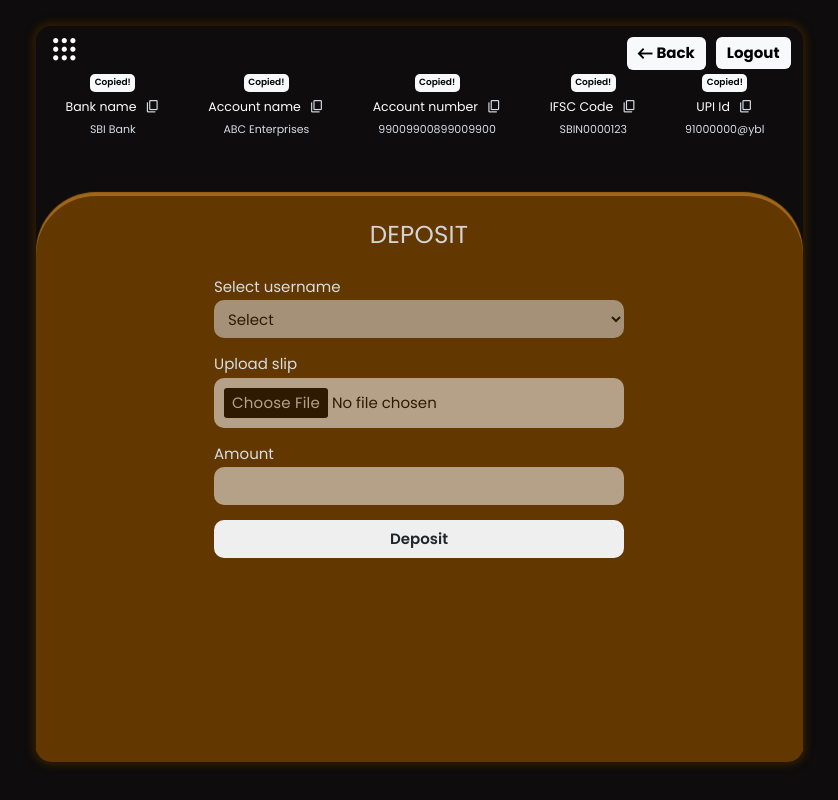
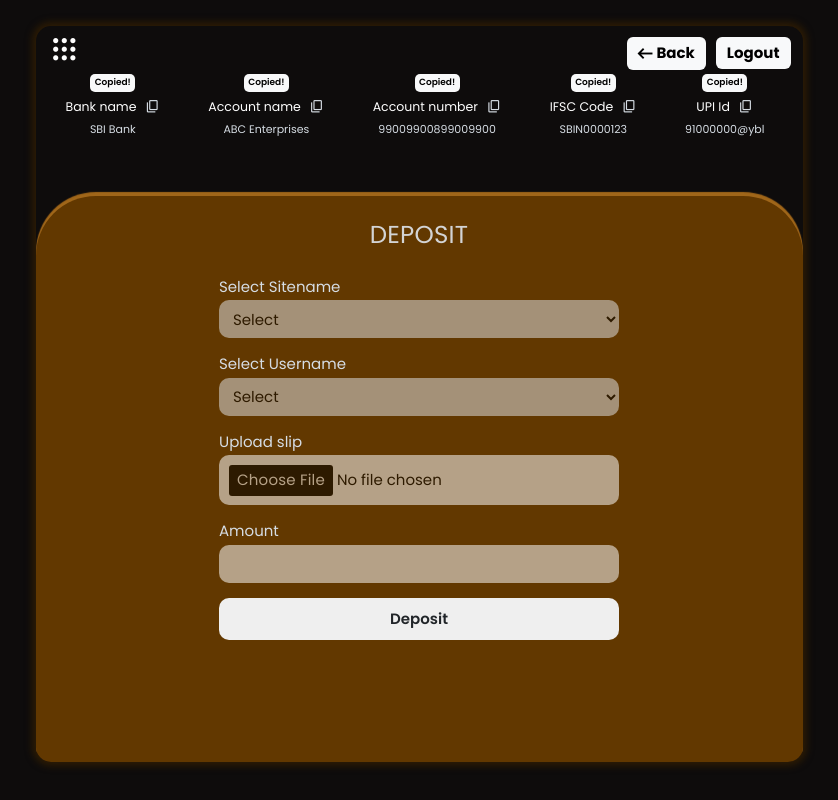
Before and after one commit to Anshita760/betting, a React (Create React App) app: page /Deposit in a window 1280 px wide. Shown: the whole page, without its empty margins (221-1059 px from the left). Built offline with nearby package versions, Linux system fonts and the light colour scheme.

Commit message:
srollbar

```diff
--- a/src/App.css
+++ b/src/App.css
@@ -25,6 +25,27 @@ a{
   color: #fc3434;
   box-shadow: 0 0 20px #9b9b9b;
   animation: popupStatus .2s ease;
+}
+/* width */
+::-webkit-scrollbar {
+  width: 4px;
+}
+
+/* Track */
+::-webkit-scrollbar-track {
+  box-shadow: inset 0 0 5px grey;
+  border-radius: 10px;
+}
+
+/* Handle */
+::-webkit-scrollbar-thumb {
+  background: #2c1b04;
+  border-radius: 10px;
+}
+
+/* Handle on hover */
+::-webkit-scrollbar-thumb:hover {
+  background: #442e0e;
 }
 
 /* .App-logo {
--- a/src/CSS/deposit.css
+++ b/src/CSS/deposit.css
@@ -80,11 +80,13 @@
     color: #d3d4d5;
 }
 .deposit-form{
-    width: 410px;
+    width: 420px;
+    padding: 0 10px;
     display: flex;
     flex-direction: column;
     text-align: left;
     gap: 15px;
+    overflow-y: scroll;
 }
 .depo-label-input{
     display: flex;
@@ -130,7 +132,7 @@ input[type="file"]::file-selector-button{
     border-radius: 3px;
 }
 .deposit-submit-btn{
-    height: 38px;
+    padding: 10px;
     border: none;
     outline: none;
     font-size: 15px;
--- a/src/CSS/withdraw.css
+++ b/src/CSS/withdraw.css
@@ -42,11 +42,13 @@
     letter-spacing: 0.1px;
 }
 .withdraw-form{
-    width: 410px;
+    width: 420px;
+    padding: 0 10px;
     display: flex;
     flex-direction: column;
     text-align: left;
     gap: 15px;
+    overflow-y: scroll;
 }
 .with-label-select{
     display: flex;
@@ -78,7 +80,7 @@
     margin-bottom: 2px;
 }
 .withdraw-submit-btn{
-    height: 38px;
+    padding: 10px;
     margin-top: 10px;
     border: none;
     outline: none;
--- a/src/pages/Deposit.jsx
+++ b/src/pages/Deposit.jsx
@@ -53,7 +53,17 @@ const Deposite = () => {
           <h2>DEPOSIT</h2>
           <form className="deposit-form">
             <div className="depo-label-input">
-              <label htmlFor="">Select username</label>
+              <label htmlFor="">Select Sitename</label>
+              <select name="" className='select-option' id="">
+                <option value="">Select</option>
+                <option value="Option 1">Option 1</option>
+                <option value="Option 1">Option 2</option>
+                <option value="Option 1">Option 3</option>
+                <option value="Option 1">Option 4</option>
+              </select>
+            </div>
+            <div className="depo-label-input">
+              <label htmlFor="">Select Username</label>
               <select name="" className='select-option' id="">
                 <option value="">Select</option>
                 <option value="Option 1">Option 1</option>
--- a/src/pages/Withdraw.jsx
+++ b/src/pages/Withdraw.jsx
@@ -17,7 +17,7 @@ const Withdraw = ({verifyWindow, openVerifyWindow, setStatus}) => {
                 <p>Fill the details below to initiate withdrawal</p>
                 <form className='withdraw-form'>
                     <div className="with-label-select">
-                        <label htmlFor="">Select sitename</label>
+                        <label htmlFor="">Select Sitename</label>
                         <select name="" className='select-option' id="">
                           <option value="">Select</option>
                           <option value="Option 1">Option 1</option>
@@ -27,7 +27,7 @@ const Withdraw = ({verifyWindow, openVerifyWindow, setStatus}) => {
                         </select>
                     </div>
                     <div className="with-label-select">
-                        <label htmlFor="">Select username</label>
+                        <label htmlFor="">Select Username</label>
                         <select name="" className='select-option' id="">
                           <option value="">Select</option>
                           <option value="Option 1">Option 1</option>
```
